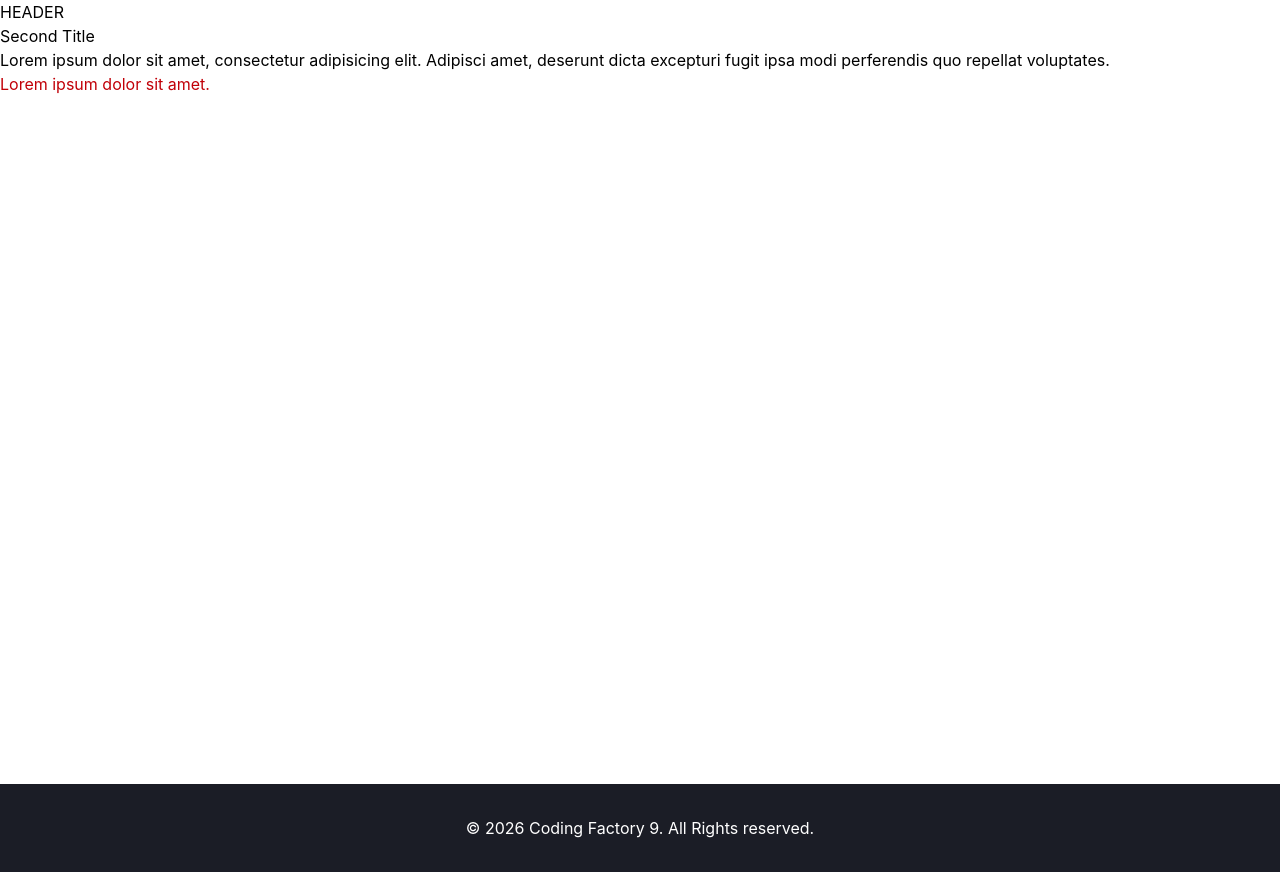
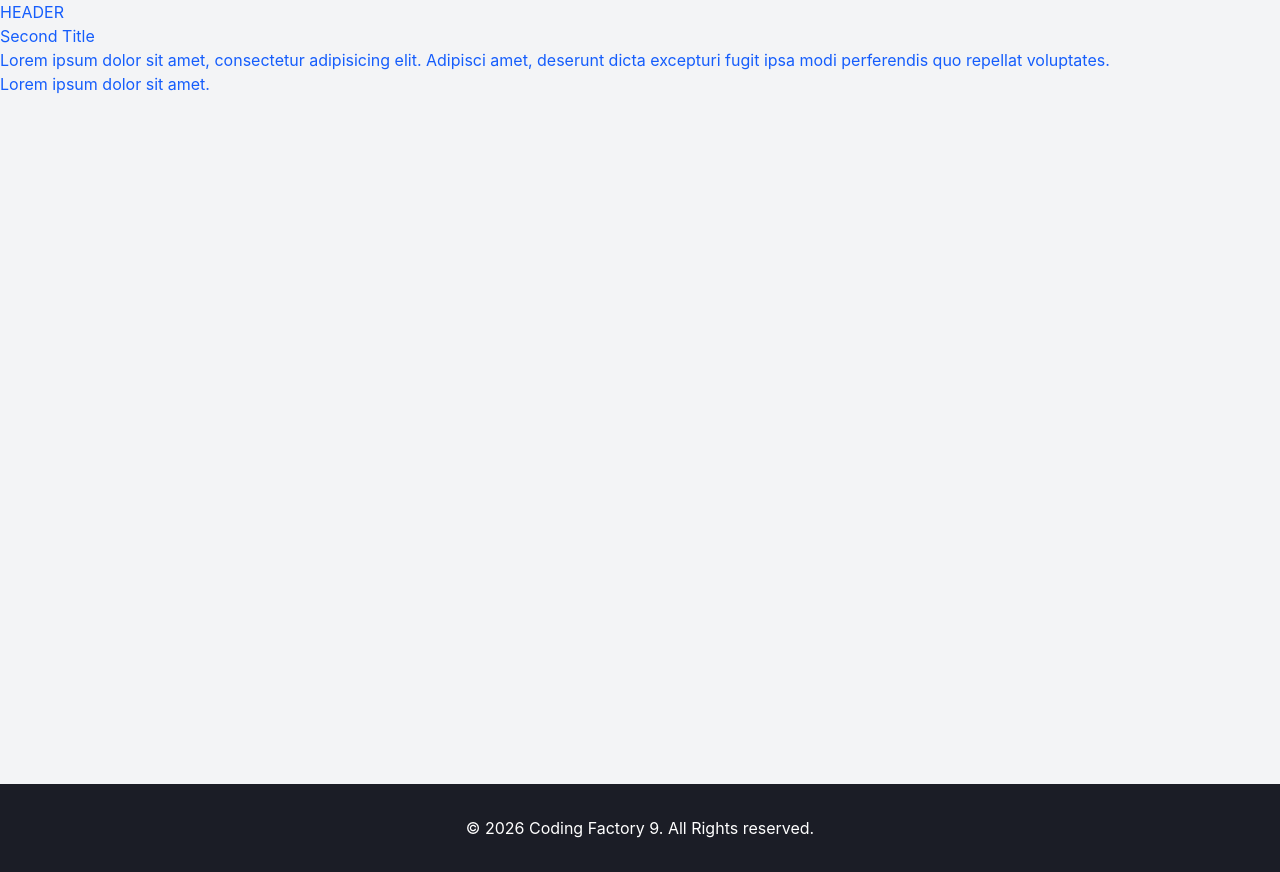
Before and after one commit to daster-13/cf9-react-app, a React (Vite) app: page / in a window 1280 px wide. Built offline with nearby package versions, Linux system fonts and the light colour scheme.

Commit message:
feat(ui): implement ui on layout

```diff
--- a/src/App.tsx
+++ b/src/App.tsx
@@ -57,12 +57,12 @@
           {/*    description="Lorem ipsum dolor sit amet, consectetur adipisicing elit. Adipisci amet, deserunt dicta excepturi fugit ipsa modi perferendis quo repellat voluptates."*/}
           {/*/>*/}
 
-          <Layout>
+          <Layout addClasses="text-blue-600 bg-gray-100 ">
           <ArrowFunctionalComponentWithProps
               title="Second Title"
               description="Lorem ipsum dolor sit amet, consectetur adipisicing elit. Adipisci amet, deserunt dicta excepturi fugit ipsa modi perferendis quo repellat voluptates."
           />
-              <p className="text-red-700">Lorem ipsum dolor sit amet.</p>
+              <p>Lorem ipsum dolor sit amet.</p>
           </Layout>
 
 
--- a/src/components/Layout.tsx
+++ b/src/components/Layout.tsx
@@ -4,15 +4,18 @@
 
 interface LayoutProps {
     children: React.ReactNode;
+    addClasses: string;
 
 }
 
-const Layout = ({children}: LayoutProps) => {
+const Layout = ({children, addClasses}:LayoutProps) => {
     return(
         <>
-         <Header/>
-            <main className="container mx-auto min-h-[95vh]">{children}</main>
-            <Footer/>
+            <div className={addClasses}>
+             <Header/>
+             <main className="container mx-auto min-h-[95vh]">{children}</main>
+             <Footer/>
+           </div>
         </>
     )
 }
```
